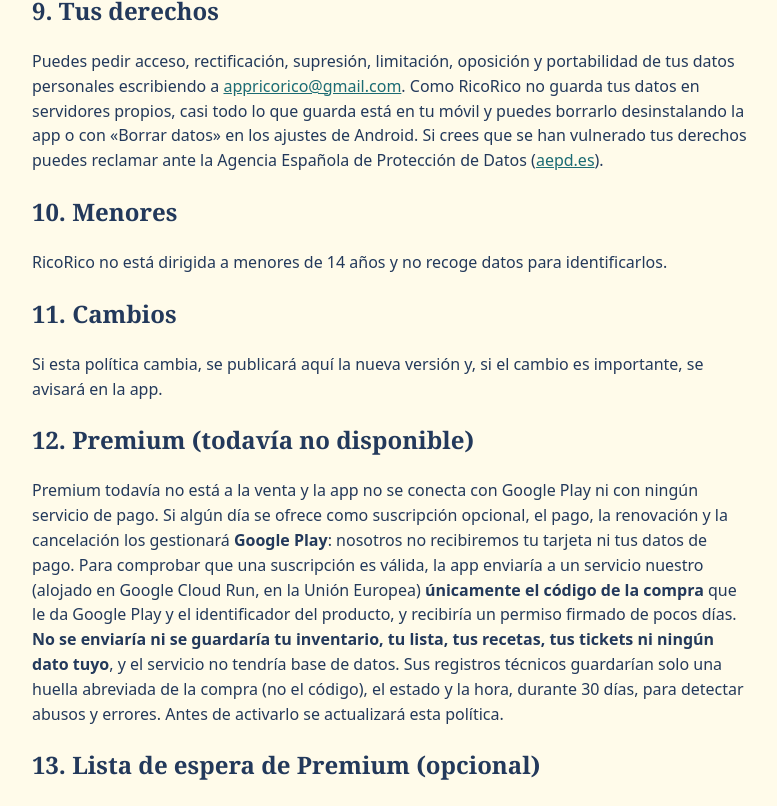
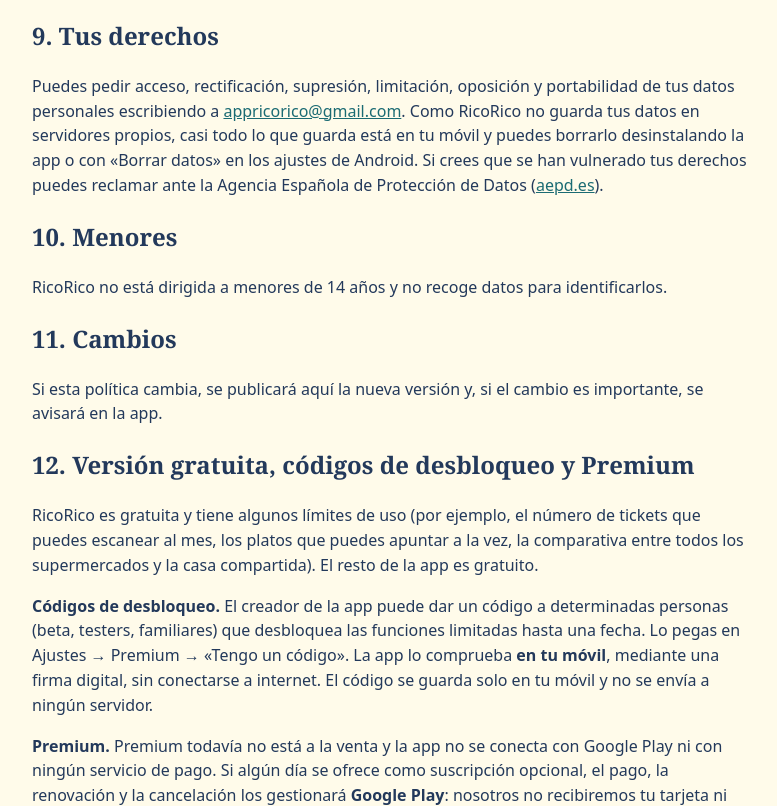
Before and after one commit to 5pabos/ricorico-privacidad, a plain HTML site: page index.html in a window 1280 px wide. Shown: the part 1994-2800 px from the top of the page, without its empty margins (248-1025 px from the left). Drawn offline with Linux system fonts and the light colour scheme.

Commit message:
Add files via upload

```diff
--- a/index.html
+++ b/index.html
@@ -8,7 +8,7 @@
 </ul>
 <h2>2. Qué es RicoRico y qué guarda</h2>
 <p>RicoRico es una app de cocina: inventario de alimentos, lista de la compra y recetas. <strong>Todo lo que escribes o escaneas se guarda solo en tu móvil</strong>, en el almacenamiento privado de la app. No existe ninguna cuenta de RicoRico ni ningún servidor nuestro que guarde tu inventario, tu lista, tus recetas, tus tickets, tus notas o tus hábitos de consumo.</p>
-<p>Datos que se guardan en tu móvil: tu inventario, lista de la compra, diccionario de productos aprendido, historial de compras, precios vistos, recetas elegidas, logros, ajustes, notas de fallos que escribes y, si la usas, la información de tu «casa» compartida.</p>
+<p>Datos que se guardan en tu móvil: tu inventario, lista de la compra, diccionario de productos aprendido, historial de compras, precios vistos, recetas elegidas, logros, ajustes, notas de fallos que escribes, el código de desbloqueo si lo usas y, si la usas, la información de tu «casa» compartida.</p>
 <h2>3. Tickets de compra</h2>
 <p>Al escanear un ticket, la foto se procesa <strong>en tu móvil</strong> (lector de documentos y reconocimiento de texto de Google ML Kit, que se ejecutan en el dispositivo). La foto se borra al terminar; solo se conserva el texto de los productos. Ese texto no sale de tu móvil salvo que tú lo compartas: el botón «Guardar el texto del último ticket» abre el menú de compartir de Android con una versión sin números largos (NIF, tarjeta, teléfono) y sin correos, y el botón «Enviar ticket» del Diccionario abre un correo que revisas antes de enviar.</p>
 <h2>4. Datos de uso anónimos (opcional)</h2>
@@ -43,8 +43,10 @@
 <p>RicoRico no está dirigida a menores de 14 años y no recoge datos para identificarlos.</p>
 <h2>11. Cambios</h2>
 <p>Si esta política cambia, se publicará aquí la nueva versión y, si el cambio es importante, se avisará en la app.</p>
-<h2>12. Premium (todavía no disponible)</h2>
-<p>Premium todavía no está a la venta y la app no se conecta con Google Play ni con ningún servicio de pago. Si algún día se ofrece como suscripción opcional, el pago, la renovación y la cancelación los gestionará <strong>Google Play</strong>: nosotros no recibiremos tu tarjeta ni tus datos de pago. Para comprobar que una suscripción es válida, la app enviaría a un servicio nuestro (alojado en Google Cloud Run, en la Unión Europea) <strong>únicamente el código de la compra</strong> que le da Google Play y el identificador del producto, y recibiría un permiso firmado de pocos días. <strong>No se enviaría ni se guardaría tu inventario, tu lista, tus recetas, tus tickets ni ningún dato tuyo</strong>, y el servicio no tendría base de datos. Sus registros técnicos guardarían solo una huella abreviada de la compra (no el código), el estado y la hora, durante 30 días, para detectar abusos y errores. Antes de activarlo se actualizará esta política.</p>
+<h2>12. Versión gratuita, códigos de desbloqueo y Premium</h2>
+<p>RicoRico es gratuita y tiene algunos límites de uso (por ejemplo, el número de tickets que puedes escanear al mes, los platos que puedes apuntar a la vez, la comparativa entre todos los supermercados y la casa compartida). El resto de la app es gratuito.</p>
+<p><strong>Códigos de desbloqueo.</strong> El creador de la app puede dar un código a determinadas personas (beta, testers, familiares) que desbloquea las funciones limitadas hasta una fecha. Lo pegas en Ajustes → Premium → «Tengo un código». La app lo comprueba <strong>en tu móvil</strong>, mediante una firma digital, sin conectarse a internet. El código se guarda solo en tu móvil y no se envía a ningún servidor.</p>
+<p><strong>Premium.</strong> Premium todavía no está a la venta y la app no se conecta con Google Play ni con ningún servicio de pago. Si algún día se ofrece como suscripción opcional, el pago, la renovación y la cancelación los gestionará <strong>Google Play</strong>: nosotros no recibiremos tu tarjeta ni tus datos de pago. Para comprobar que una suscripción es válida, la app enviaría a un servicio nuestro (alojado en Google Cloud Run, en la Unión Europea) <strong>únicamente el código de la compra</strong> que le da Google Play y el identificador del producto, y recibiría un permiso firmado de pocos días. <strong>No se enviaría ni se guardaría tu inventario, tu lista, tus recetas, tus tickets ni ningún dato tuyo</strong>, y el servicio no tendría base de datos. Sus registros técnicos guardarían solo una huella abreviada de la compra (no el código), el estado y la hora, durante 30 días, para detectar abusos y errores. Antes de activarlo se actualizará esta política.</p>
 <h2>13. Lista de espera de Premium (opcional)</h2>
 <p>Mientras Premium no esté a la venta, la app puede enseñarte un botón para apuntarte a una lista de espera. Es un <strong>formulario externo de Google Forms</strong> al que decides si te apuntas: la app no envía ni guarda tu correo. Si te apuntas, usaremos tu correo únicamente para avisarte del posible lanzamiento de Premium y puedes pedir que lo borremos escribiendo a <a href="mailto:appricorico@gmail.com">appricorico@gmail.com</a>. Base legal: tu consentimiento al enviar el formulario. Conservaremos tu correo hasta el lanzamiento de Premium o hasta que pidas su borrado, y como máximo 24 meses. El responsable es el indicado en el apartado 1; Google Forms actúa como proveedor del formulario.</p>
 <h2>14. Mejoras del diccionario (descarga)</h2>
```
